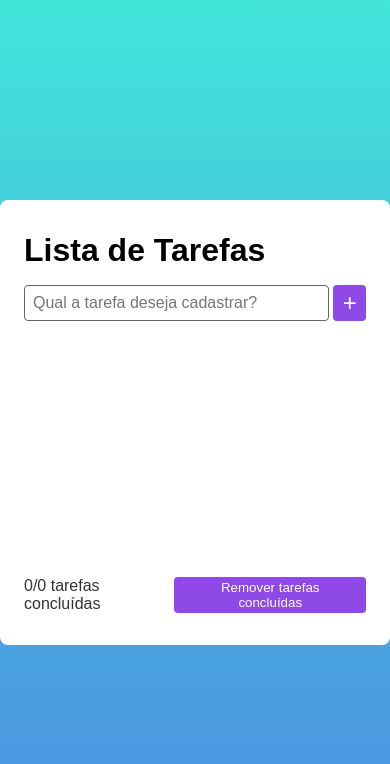
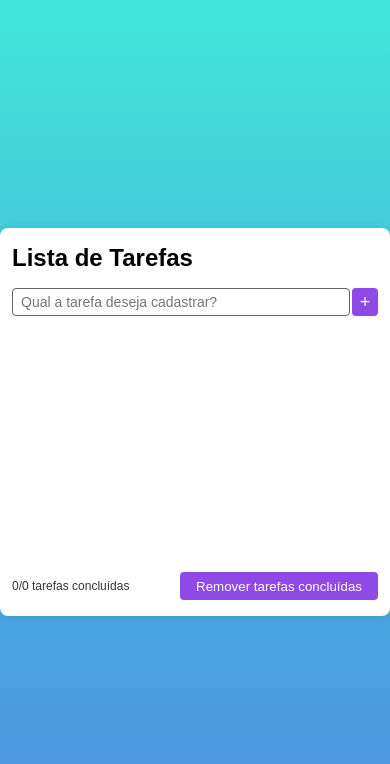
Before and after one commit to joaovictormedina/todo-list-final-js, a plain HTML site: page index.html in a window 390 px wide. Drawn offline with Linux system fonts and the light colour scheme.

Commit message:
Deixando Responsivo

```diff
--- a/styles.css
+++ b/styles.css
@@ -27,6 +27,7 @@ main {
     background: #fff;
     border-radius: .8rem;
     padding: 3.2rem 2.4rem;
+    box-shadow: 0 0 10px rgba(0, 0, 0, 0.1);
 }
 
 .todo-list-section {
@@ -158,3 +159,67 @@ footer {
     font-size: 1.6rem;
     color: #333;
 }
+
+/* Media Queries for Responsiveness */
+
+/* For devices with width 768px and below */
+@media (max-width: 768px) {
+    h1 {
+        font-size: 2.8rem;
+    }
+
+    main {
+        padding: 2rem 1.6rem;
+    }
+
+    .input-description {
+        height: 2.8rem;
+        font-size: 1.4rem;
+    }
+
+    .add-task-btn {
+        height: 3rem;
+        width: 3rem;
+        font-size: 2rem;
+    }
+
+    .remove-done-tasks-btn {
+        height: 3rem;
+    }
+
+    .progress-display {
+        font-size: 1.4rem;
+    }
+}
+
+/* For devices with width 480px and below */
+@media (max-width: 480px) {
+    h1 {
+        font-size: 2.4rem;
+    }
+
+    main {
+        padding: 1.6rem 1.2rem;
+        max-width: 100%;
+    }
+
+    .input-description {
+        height: 2.4rem;
+        font-size: 1.4rem;
+        margin-right: 0.2rem;
+    }
+
+    .add-task-btn {
+        height: 2.8rem;
+        width: 2.8rem;
+        font-size: 1.8rem;
+    }
+
+    .remove-done-tasks-btn {
+        height: 2.8rem;
+    }
+
+    .progress-display {
+        font-size: 1.2rem;
+    }
+}
```
